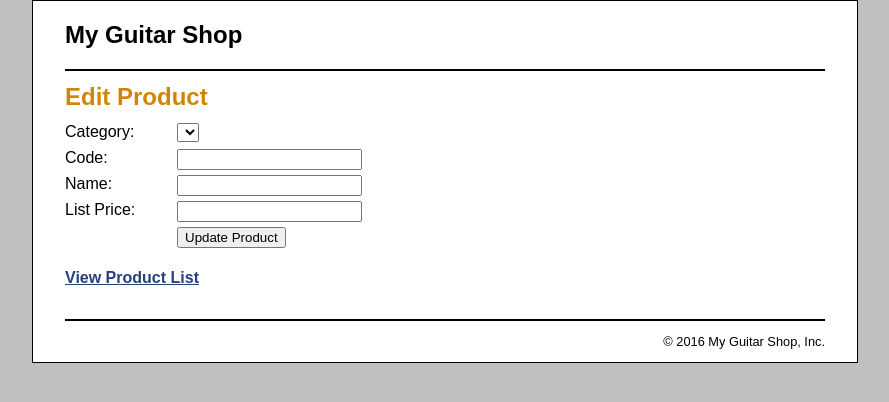
After one commit to jonPlancey/cs6252_hw05, a PHP site: page /product_manager/product_edit.php in a window 1280 px wide. The commit adds this page. Shown: the top 402 px of the page, without its empty margins (195-1084 px from the left). Run offline with PHP 8.4, Linux system fonts and the light colour scheme; data that the repository does not hold is empty.

Commit message:
+ adding update, edit feature

```diff
--- /dev/null
+++ b/product_manager/product_edit.php
@@ -0,0 +1,44 @@
+<?php include '../view/header.php'; ?>
+<main>
+    <h1>Edit Product</h1>
+    <form action="index.php" method="post" id="add_product_form">
+        <input type="hidden" name="action" value="add_product">
+
+        <label>Category:</label>
+
+        <select name="category_id">
+
+	        <?php foreach ( $categories as $category ) : ?>
+	            <option value="<?php echo $category['categoryID']; ?>">
+	                <?php echo $category['categoryName']; ?>
+	            </option>
+	        <?php endforeach; ?>
+
+        </select>
+
+
+
+        <br>
+
+        <label>Code:</label>
+        <input type="text" name="code" value = "" />
+        <br>
+
+        <label>Name:</label>
+        <input type="text" name="name"  value ="" />
+        <br>
+
+        <label>List Price:</label>
+        <input type="text" name="price"  value = "" />
+        <br>
+
+        <label>&nbsp;</label>
+        <input type="submit" value="Update Product" />
+        <br>
+    </form>
+    <p class="last_paragraph">
+        <a href="index.php?action=list_products">View Product List</a>
+    </p>
+
+</main>
+<?php include '../view/footer.php'; ?>
```
Also changed, not shown: model/category_db.php (+12 -0 lines), product_manager/index.php (+7 -0 lines), product_manager/product_list.php (+23 -0 lines).
